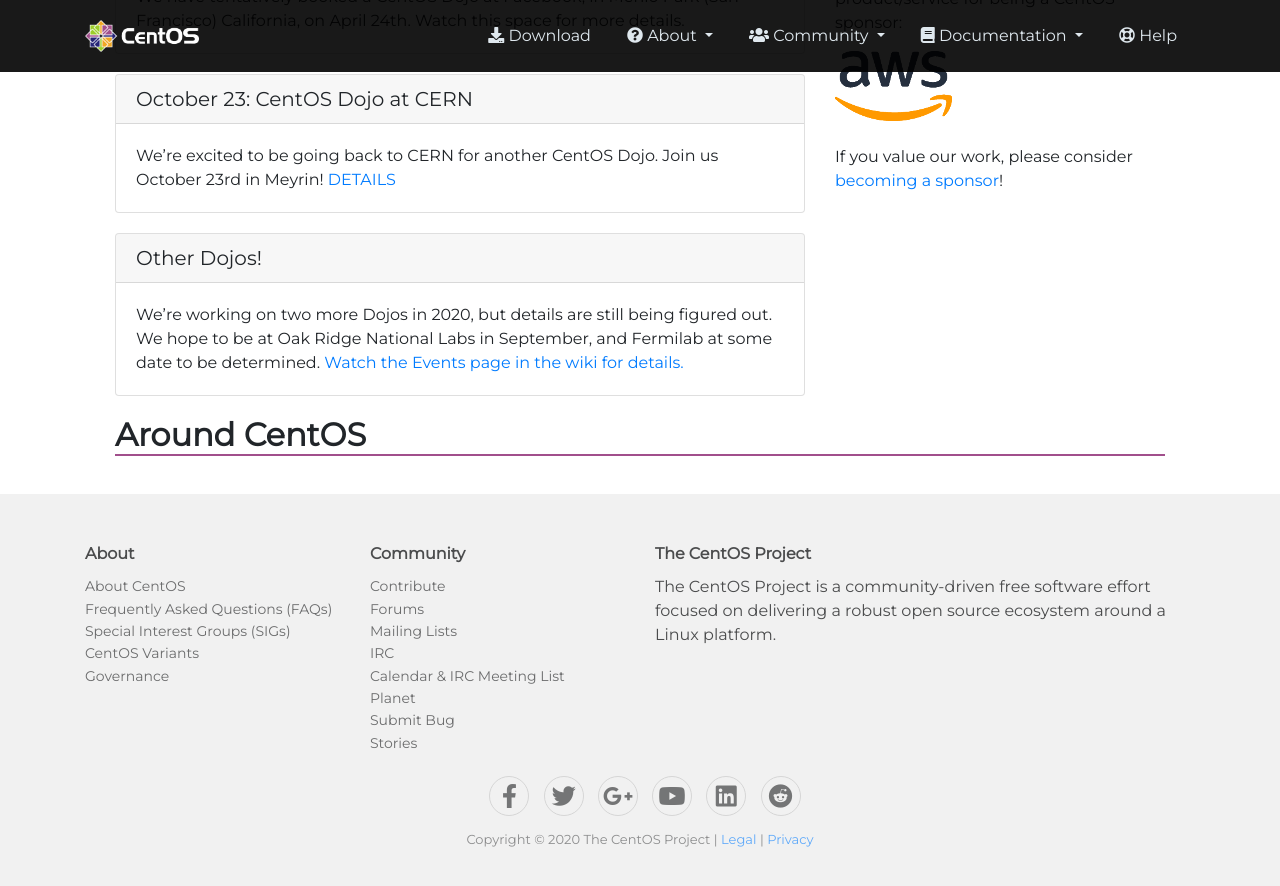
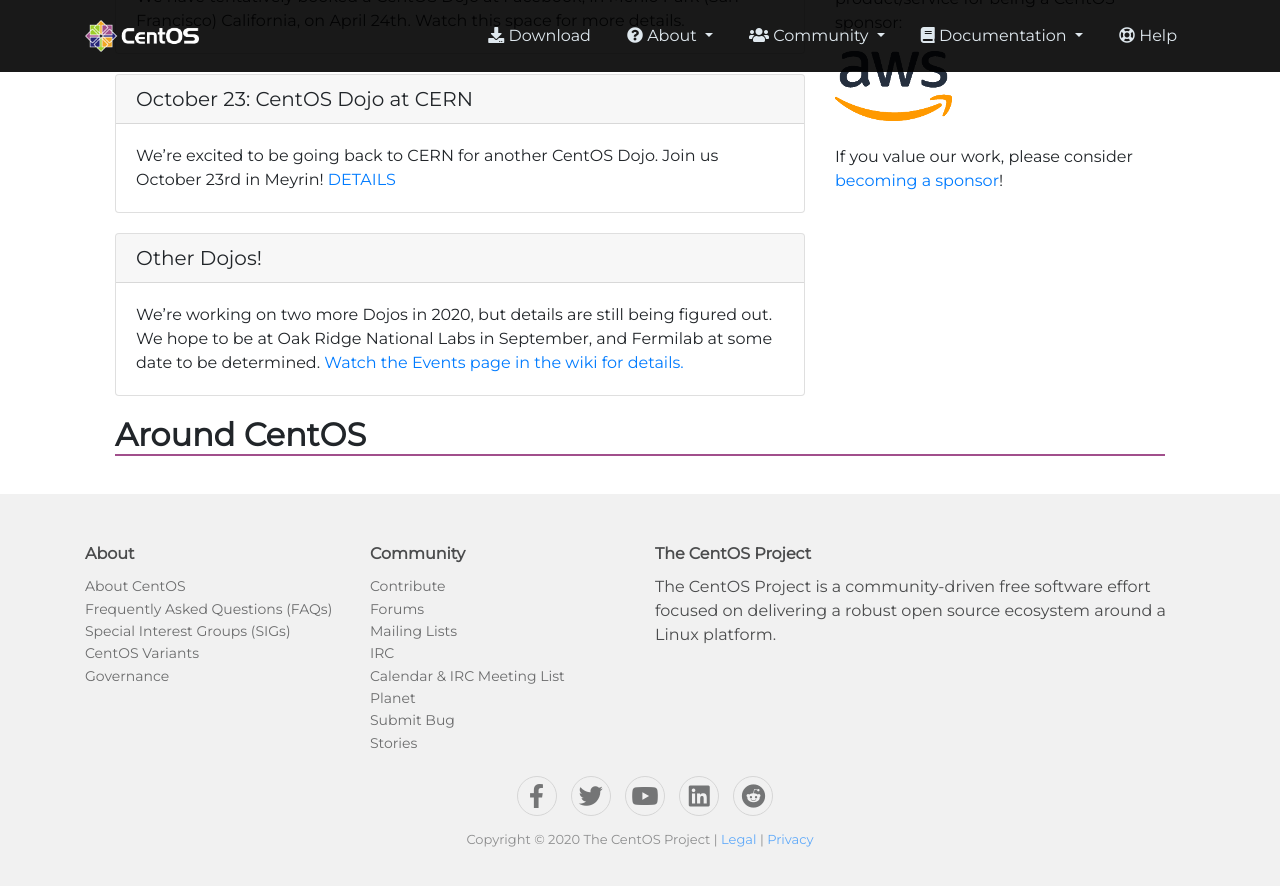
Before and after one commit to areguera/centos-jekyll-sites, a Jekyll site: the page built from index.md, in a window 1280 px wide and 900 px high, scrolled down 1050 px. Shown: the top 886 px of the window. Built offline with Jekyll 4.4.1, drawn with Linux system fonts in a browser that asks for light colours; nearby versions of some CDN libraries.

Commit message:
Remove Google+ icon from footer
- Closes #2

```diff
--- a/_includes/footer.html
+++ b/_includes/footer.html
@@ -32,7 +32,6 @@
                 <div class="item social">
                   <a href="https://www.facebook.com/groups/centosproject/"><i class="fab fa-facebook-f"></i></a>
                   <a href="https://twitter.com/centosproject"><i class="fab fa-twitter"></i></a>
-                  <a href="https://google.com/+CentOS"><i class="fab fa-google-plus-g"></i></a>
                   <a href="https://youtube.com/TheCentOSProject"><i class="fab fa-youtube"></i></a>
                   <a href="https://www.linkedin.com/groups/22405"><i class="fab fa-linkedin"></i></a>
                   <a href="https://www.reddit.com/r/CentOS/"><i class="fab fa-reddit"></i></a>
```
